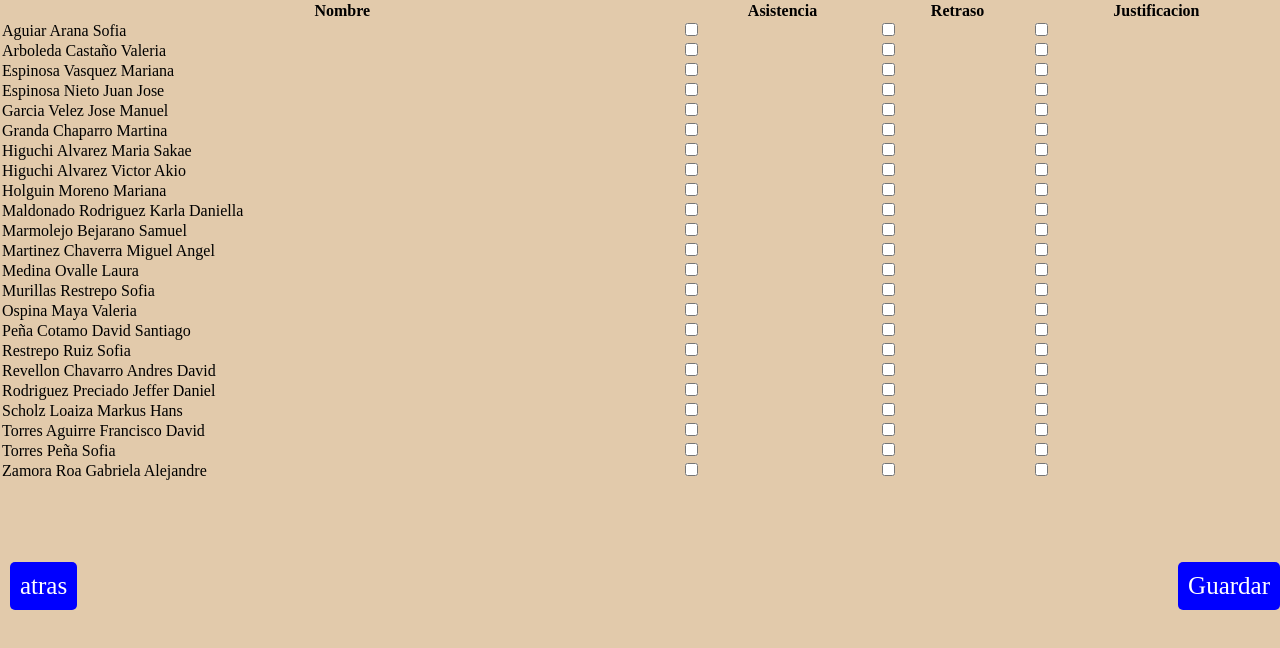
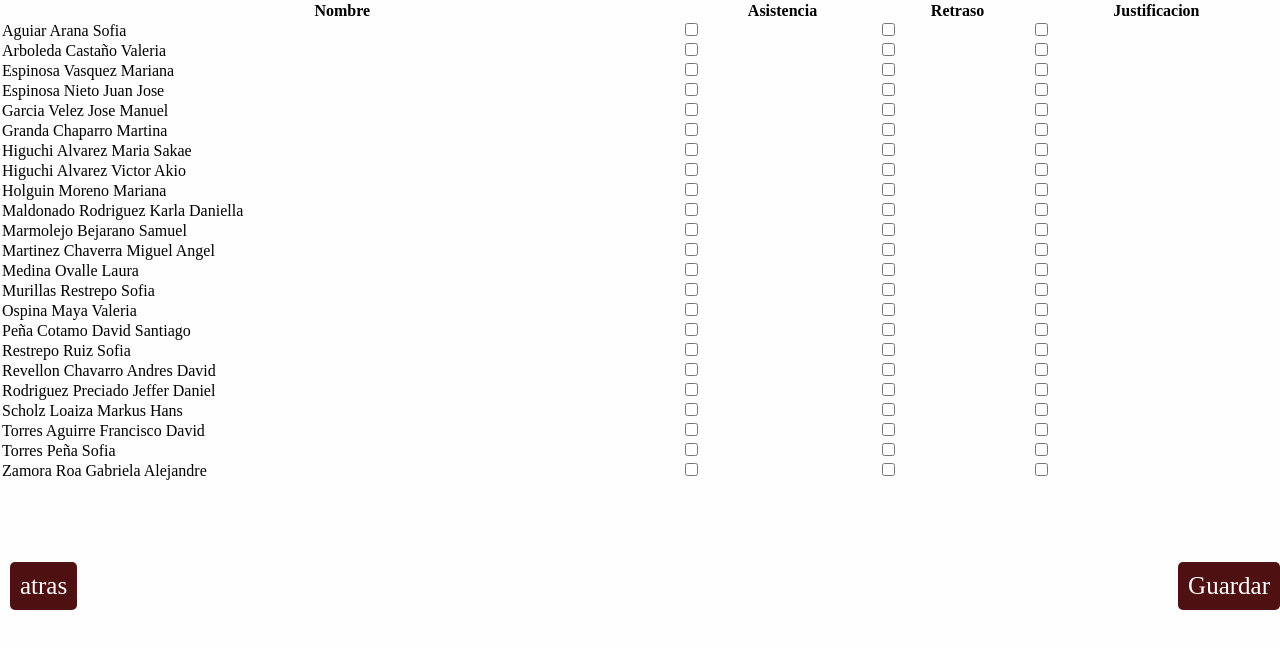
Before and after one commit to juanysofia1/presence11, a plain HTML site: page tablaonceb.html in a window 1280 px wide. Drawn offline with Linux system fonts and the light colour scheme.

Commit message:
correcion

```diff
--- a/bachillerato.css
+++ b/bachillerato.css
@@ -72,8 +72,8 @@ opacity: 0;
 
  .atras a {
     text-decoration: none;
-    color: white;
-    background-color: blue;
+    color: rgb(78, 16, 16);;
+    background-color: beige;
     width: fit-content;
     padding: 10px 10px;
     margin-left: 10px;
--- a/onceb.css
+++ b/onceb.css
@@ -2,7 +2,7 @@
     margin: 0;
     padding: 0;
     box-sizing: border-box;
-    background-color:  rgb(78, 16, 16);
+    background-color: rgb(226, 202, 171);
 }
 
 .prejardin{
--- a/preescolar.css
+++ b/preescolar.css
@@ -2,7 +2,7 @@
     margin: 0;
     padding: 0;
     box-sizing: border-box;
-    background-color: rgb(226, 202, 171);
+    background-color: rgb(78, 16, 16);
 }
 
 .preescolar{
--- a/prejardin.css
+++ b/prejardin.css
@@ -2,7 +2,7 @@
     margin: 0;
     padding: 0;
     box-sizing: border-box;
-    background-color: rgb(226, 202, 171);
+    background-color:  rgb(78, 16, 16);
 }
 
 .prejardin{
--- a/primaria.css
+++ b/primaria.css
@@ -2,7 +2,7 @@
     margin: 0;
     padding: 0;
     box-sizing: border-box;
-    background-color: rgb(226, 202, 171);
+    background-color:  rgb(78, 16, 16);
 }
 
 .primaria{
--- a/primerapagina.css
+++ b/primerapagina.css
@@ -29,7 +29,7 @@ flex-direction: column;
     margin-bottom: 40px;
     background-color: rgb(0, 0, 0);
     padding: 10px 10px 10px 10px;
-    color: rgb(255, 255, 255);
+    color:  rgb(78, 16, 16);
     text-decoration:none;
     border-radius: 5px;
     font-size: 20px;
--- a/primeroa.css
+++ b/primeroa.css
@@ -2,7 +2,7 @@
     margin: 0;
     padding: 0;
     box-sizing: border-box;
-    background-color: rgb(226, 202, 171);
+    background-color: rgb(78, 16, 16);
 }
 
 .prejardin{
--- a/quintoa.css
+++ b/quintoa.css
@@ -2,7 +2,7 @@
     margin: 0;
     padding: 0;
     box-sizing: border-box;
-    background-color: rgb(226, 202, 171);
+    background-color: rgb(78, 16, 16);
 }
 
 .prejardin{
--- a/quintob.css
+++ b/quintob.css
@@ -2,7 +2,7 @@
     margin: 0;
     padding: 0;
     box-sizing: border-box;
-    background-color: rgb(226, 202, 171);
+    background-color:  rgb(78, 16, 16);
 }
 
 .prejardin{
--- a/segunadoa.css
+++ b/segunadoa.css
@@ -2,7 +2,7 @@
     margin: 0;
     padding: 0;
     box-sizing: border-box;
-    background-color: rgb(226, 202, 171);
+    background-color: rgb(78, 16, 16);
 }
 
 .prejardin{
--- a/segundapagina.css
+++ b/segundapagina.css
@@ -2,7 +2,7 @@
     margin: 0;
     padding: 0;
     box-sizing: border-box;
-    background-color: rgb(226, 202, 171);
+    background-color:  rgb(78, 16, 16);
 }
 
 .segundapagina{
--- a/segundob.css
+++ b/segundob.css
@@ -2,7 +2,7 @@
     margin: 0;
     padding: 0;
     box-sizing: border-box;
-    background-color: rgb(226, 202, 171);
+    background-color:  rgb(78, 16, 16);
 }
 
 .prejardin{
--- a/septimoa.css
+++ b/septimoa.css
@@ -2,7 +2,7 @@
     margin: 0;
     padding: 0;
     box-sizing: border-box;
-    background-color: rgb(226, 202, 171);
+    background-color:  rgb(78, 16, 16);
 }
 
 .prejardin{
--- a/septimob.css
+++ b/septimob.css
@@ -2,7 +2,7 @@
     margin: 0;
     padding: 0;
     box-sizing: border-box;
-    background-color: rgb(226, 202, 171);
+    background-color:  rgb(78, 16, 16);
 }
 
 .prejardin{
--- a/sextoa.css
+++ b/sextoa.css
@@ -2,7 +2,7 @@
     margin: 0;
     padding: 0;
     box-sizing: border-box;
-    background-color: rgb(226, 202, 171);
+    background-color:  rgb(78, 16, 16);
 }
 
 .prejardin{
--- a/sextob.css
+++ b/sextob.css
@@ -2,7 +2,7 @@
     margin: 0;
     padding: 0;
     box-sizing: border-box;
-    background-color: rgb(226, 202, 171);
+    background-color:  rgb(78, 16, 16);
 }
 
 .prejardin{
--- a/tablaonceb.css
+++ b/tablaonceb.css
@@ -2,7 +2,7 @@
     margin: 0;
     padding: 0;
     box-sizing: border-box;
-    background-color: rgb(226, 202, 171);
+    background-color:  rgb(255, 254, 254);
 }
 
 .oncetabla{
@@ -48,7 +48,7 @@
 a {
     text-decoration: none;
     color: white;
-    background-color: blue;
+    background-color:  rgb(78, 16, 16);
     width: fit-content;
     padding: 10px 10px;
     margin-left: 10px;
--- a/terceroa.css
+++ b/terceroa.css
@@ -2,7 +2,7 @@
     margin: 0;
     padding: 0;
     box-sizing: border-box;
-    background-color: rgb(226, 202, 171);
+    background-color:  rgb(78, 16, 16);
 }
 
 .prejardin{
--- a/tercerob.css
+++ b/tercerob.css
@@ -2,7 +2,7 @@
     margin: 0;
     padding: 0;
     box-sizing: border-box;
-    background-color: rgb(226, 202, 171);
+    background-color:rgb(78, 16, 16);
 }
 
 .prejardin{
--- a/trancision.css
+++ b/trancision.css
@@ -2,7 +2,7 @@
     margin: 0;
     padding: 0;
     box-sizing: border-box;
-    background-color: rgb(226, 202, 171);
+    background-color:rgb(78, 16, 16);
 }
 
 .trancision{
```
